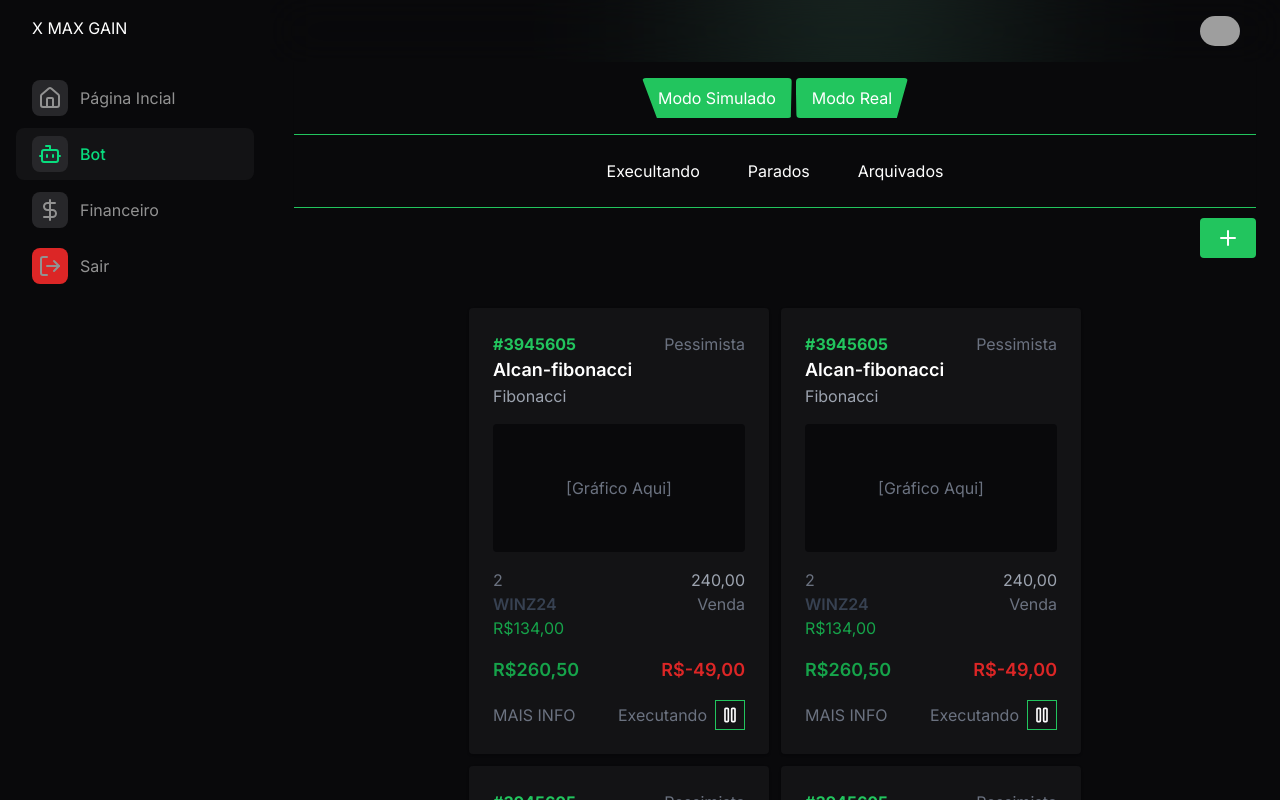
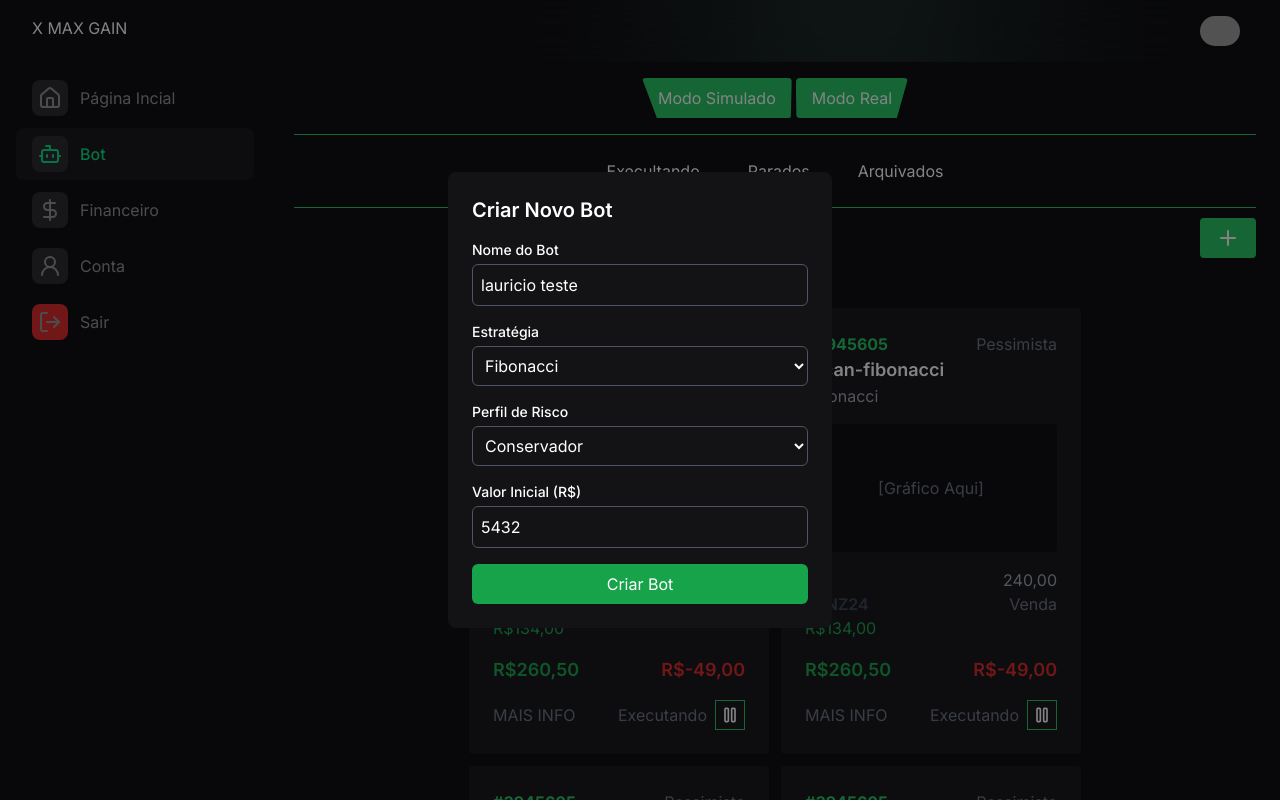
Before and after one commit to x-max-gain/xg-gain-painel, a Next.js app: page /painel/bot in a window 1280 px wide. Shown: the top 800 px of the page. Built offline with nearby package versions, Linux system fonts and the light colour scheme; grey boxes are pictures that could not be loaded.

Commit message:
modal bot

```diff
--- a/src/app/(app)/(platform)/painel/(home)/modules/request.tsx
+++ b/src/app/(app)/(platform)/painel/(home)/modules/request.tsx
@@ -86,7 +86,7 @@ export default function RequestAffiliates() {
     {label: "VALOR", children: (row: any) => row.value},
     {label: "PROJECAO", children: (row: any) => row.projection},
     {label: "ATUALIZADO", children: (row: any) => row.updated},
-    {label: "", children: (row: any) => <Link href="/painel/company/22">Ver Mais</Link>},
+    {label: "", children: (row: any) => <Link href="/painel/company/22" className='underline'>Ver Mais</Link>},
 
   ];
 
--- a/src/app/(app)/(platform)/painel/(home)/page.tsx
+++ b/src/app/(app)/(platform)/painel/(home)/page.tsx
@@ -33,13 +33,9 @@ export default function Affiliates() {
         <>
           <div className="flex justify-between">
             <div className="flex gap-3 items-center">
-              <h3 className="text-2xl font-semibold">Meus Afiliados</h3>
+              <h3 className="text-2xl font-semibold">Melhores Ativos</h3>
             </div>
-            <button
-              className="flex justify-center inline-flex items-center max-[400px]:px-4 min-[400px]:px-10 py-0 text-sm font-medium text-white bg-green-400 rounded-lg">
-                <SlidersHorizontal className="mr-2" height={14} />
-              <p className='max-[400px]:hidden'>Filtrar</p>
-            </button>
+
           </div>
 
           <ul className='flex border border-border-primary p-4 rounded-md'>
--- /dev/null
+++ b/src/app/(app)/(platform)/painel/account/[id]/page.tsx
@@ -0,0 +1,68 @@
+import Image from "next/image";
+import Link from "next/link";
+import { Sidebar } from "@/components/sidebar/sidebar";
+import { Navbar } from "@/components/navbar/navbar";
+import VideoCarousel from "@/components/carroussel/Carrousel";
+import Carrousel from "@/components/carroussel/Carrousel";
+
+
+
+export default function Account() {
+  return (
+    <div className="bg-background-secondary">
+      <div className="flex justify-center">
+        <div className="p-4 flex w-full justify-between">
+          <div className="h-auto" style={{ width: "74.5%"}}>
+            {/* PROFILE */}
+            <div className="bg-background-primary rounded-md p-4">
+              <div className="flex">
+                <Image
+                  src="https://logicc-tecnologia-s3.s3.amazonaws.com/system/user_default.webp"
+                  alt="User"
+                  className="object-cover mr-4"
+                  width={200}
+                  height={200}
+                />
+                <div className="flex flex-col">
+                  <h1 className="text-2xl">Lauricio De Sousa Oliveira</h1>
+                  <p>CPF: 043.921.432.01</p>
+                  <p>EMAIL: developerwebmasterpro@gmail.com</p>
+                  <p>TELEFONE: (63) 99999-9090</p>
+                </div>
+              </div>
+
+            </div>
+            <div className="bg-background-primary rounded-md mt-4">
+              <h2 className="px-4 py-2"><strong>Resumo do periodo</strong></h2>
+              <div className="flex px-4 overflow-x-hidden">
+              </div>
+            </div>
+
+            {/* ESTATÍSTICAS */}
+            <div className="bg-background-primary rounded-md mt-4 flex flex-col p-4 gap-2">
+              <h2 className="px-4 py-2"><strong>Detalhes do bots</strong></h2>
+              <div className="flex px-4 overflow-x-hidden">
+
+              </div>
+            </div>
+
+          </div>
+          <div className="w-1/4 h-auto" style={{ width: "24.5%"}}>
+            <div className="bg-background-primary rounded-md p-4 mt-4">
+              <h2 className="px-4 py-2"><strong>Lista de depósitos</strong></h2>
+              <div className="px-4 w-full">
+
+              </div>
+            </div>
+            <div className="bg-background-primary rounded-md p-4 mt-4">
+              <h2 className="px-4 py-2"><strong>Lista de saques</strong></h2>
+              <div className="px-4 w-full">
+
+              </div>
+            </div>
+          </div>
+        </div>
+      </div>
+    </div>
+  );
+}
--- /dev/null
+++ b/src/app/(app)/(platform)/painel/bot/modules/first-step.tsx
@@ -0,0 +1,83 @@
+import { SidebarClose } from "lucide-react";
+
+export function FirstStep(){
+  return(
+    <div className="bg-background-secondary text-white rounded-lg p-6 w-96">
+    <div className="flex justify-between items-center mb-4">
+      <h2 className="text-xl font-semibold">Criar Novo Bot</h2>
+      <button
+        onClick={() => setModalIsOpen(!modalIsOpen)}
+        className="text-gray-400 hover:text-white"
+      >
+        <SidebarClose/>
+      </button>
+    </div>
+    <form >
+      <div className="mb-4">
+        <label htmlFor="botName" className="block text-sm font-medium">
+          Nome do Bot
+        </label>
+        <input
+          type="text"
+          id="botName"
+          name="botName"
+          value={"lauricio teste"}
+          className="mt-1 block w-full p-2 bg-transparent border border-gray-600 rounded-md focus:outline-none focus:ring-2 focus:ring-green-500"
+          required
+        />
+      </div>
+      <div className="mb-4">
+        <label htmlFor="strategy" className="block text-sm font-medium">
+          Estratégia
+        </label>
+        <select
+          id="strategy"
+          name="strategy"
+            className="mt-1 block w-full p-2 bg-background-secondary border border-gray-600 rounded-md focus:outline-none focus:ring-2 focus:ring-green-500"
+          required
+        >
+          <option value="fibonacci">Fibonacci</option>
+          <option value="martingale">Martingale</option>
+        </select>
+      </div>
+      <div className="mb-4">
+        <label htmlFor="riskProfile" className="block text-sm font-medium">
+          Perfil de Risco
+        </label>
+        <select
+          id="riskProfile"
+          name="riskProfile"
+          value={"sim"}
+
+           className="mt-1 block w-full p-2 bg-background-secondary  border border-gray-600 rounded-md focus:outline-none focus:ring-2 focus:ring-green-500"
+          required
+        >
+          <option value="conservador">Conservador</option>
+          <option value="moderado">Moderado</option>
+          <option value="agressivo">Agressivo</option>
+        </select>
+      </div>
+      <div className="mb-4">
+        <label htmlFor="initialValue" className="block text-sm font-medium">
+          Valor Inicial (R$)
+        </label>
+        <input
+          type="number"
+          id="initialValue"
+          name="initialValue"
+          value={"5432"}
+          className="mt-1 block w-full p-2 bg-background-secondary border border-gray-600 rounded-md focus:outline-none focus:ring-2 focus:ring-green-500"
+          min="1"
+          required
+        />
+      </div>
+      <button
+        type="submit"
+        className="w-full bg-green-600 hover:bg-green-700 text-white py-2 rounded-md transition"
+      >
+        Criar Bot
+      </button>
+    </form>
+  </div>
+  )
+}
--- a/src/app/(app)/(platform)/painel/bot/page.tsx
+++ b/src/app/(app)/(platform)/painel/bot/page.tsx
@@ -1,7 +1,12 @@
-import { Pause, Plus } from "lucide-react";
-import { after } from "node:test";
+'use client'
+
+import { Pause, Plus, SidebarClose } from "lucide-react";
+import { useState } from "react";
 
 export default function Bot() {
+  const [modalIsOpen, setModalIsOpen] = useState(true);
+  const [modalStage, setModalStage] = useState(1);
+
   return (
     <div className="w-full min-h-screen bg-background-primary">
 
@@ -28,7 +33,6 @@ export default function Bot() {
             Modo Real
           </button>
         </div>
-
       </nav>
 
       <nav className="border-b border-green-500 shadow-sm p-4 flex justify-center items-center">
@@ -43,15 +47,15 @@ export default function Bot() {
             Arquivados
           </button>
        </div>
+      </nav>
 
 
-
-      </nav>
 
       <div style={{ position: "relative", height: "100px" }}>
         <button
           className="bg-green-500 text-white px-4 py-2 rounded hover:bg-green-600"
           style={{ position: "absolute", top: "10px", right: "0" }}
+          onClick={() => setModalIsOpen(!modalIsOpen)}
         >
           <Plus/>
         </button>
@@ -59,6 +63,81 @@ export default function Bot() {
 
 
       <main className="px-8 flex gap-3 items-center flex-wrap justify-center ">
+
+      <div className={`${modalIsOpen ? "block" : "hidden"} w-full fixed inset-0 bg-background-primary bg-opacity-50 flex justify-center items-center z-50`}>
+          <div className="bg-background-secondary text-white rounded-lg p-6 w-96">
+            <div className="flex justify-between items-center mb-4">
+              <h2 className="text-xl font-semibold">Criar Novo Bot</h2>
+            </div>
+            <form >
+              <div className="mb-4">
+                <label htmlFor="botName" className="block text-sm font-medium">
+                  Nome do Bot
+                </label>
+                <input
+                  type="text"
+                  id="botName"
+                  name="botName"
+                  value={"lauricio teste"}
+                  className="mt-1 block w-full p-2 bg-transparent border border-gray-600 rounded-md focus:outline-none focus:ring-2 focus:ring-green-500"
+                  required
+                />
+              </div>
+              <div className="mb-4">
+                <label htmlFor="strategy" className="block text-sm font-medium">
+                  Estratégia
+                </label>
+                <select
+                  id="strategy"
+                  name="strategy"
+                    className="mt-1 block w-full p-2 bg-background-secondary border border-gray-600 rounded-md focus:outline-none focus:ring-2 focus:ring-green-500"
+                  required
+                >
+                  <option value="fibonacci">Fibonacci</option>
+                  <option value="martingale">Martingale</option>
+                </select>
+              </div>
+              <div className="mb-4">
+                <label htmlFor="riskProfile" className="block text-sm font-medium">
+                  Perfil de Risco
+                </label>
+                <select
+                  id="riskProfile"
+                  name="riskProfile"
+                  value={"sim"}
+
+                   className="mt-1 block w-full p-2 bg-background-secondary  border border-gray-600 rounded-md focus:outline-none focus:ring-2 focus:ring-green-500"
+                  required
+                >
+                  <option value="conservador">Conservador</option>
+                  <option value="moderado">Moderado</option>
+                  <option value="agressivo">Agressivo</option>
+                </select>
+              </div>
+              <div className="mb-4">
+                <label htmlFor="initialValue" className="block text-sm font-medium">
+                  Valor Inicial (R$)
+                </label>
+                <input
+                  type="number"
+                  id="initialValue"
+                  name="initialValue"
+                  value={"5432"}
+                  className="mt-1 block w-full p-2 bg-background-secondary border border-gray-600 rounded-md focus:outline-none focus:ring-2 focus:ring-green-500"
+                  min="1"
+                  required
+                />
+              </div>
+              <button
+                type="submit"
+                className="w-full bg-green-600 hover:bg-green-700 text-white py-2 rounded-md transition"
+              >
+                Criar Bot
+              </button>
+            </form>
+          </div>
+        </div>
+
         <div className="w-full max-w-[300px] bg-background-secondary shadow rounded p-6">
           <div className="flex justify-between items-center">
             <h2 className="text-green-500 font-bold">#3945605</h2>
--- a/src/app/(app)/(platform)/painel/company/[id]/page.tsx
+++ b/src/app/(app)/(platform)/painel/company/[id]/page.tsx
@@ -102,7 +102,7 @@ export default function Company() {
                   <button
                   type="submit"
                   className="w-full py-2 text-sm font-medium text-white bg-green-500 rounded-md hover:bg-green-600">
-                    Comentar
+                    Enviar
                     </button>
                 </div>
               </div>
--- a/src/app/(app)/(platform)/painel/finance/page.tsx
+++ b/src/app/(app)/(platform)/painel/finance/page.tsx
@@ -1,3 +1,5 @@
+import { Link } from "lucide-react";
+
 export default function Finnance() {
   return (
     <div className="w-full min-h-screen bg-primary">
@@ -11,13 +13,13 @@ export default function Finnance() {
       <section className="p-6 bg-background-primary shadow-md">
         <h2 className="text-lg font-bold text-white-700 mb-4">Filtros</h2>
         <div className="flex gap-4">
-          <select className="border bg-transparent border-green-500 rounded px-2 py-2">
+          <select className="border bg-background-primary text-white border-green-500 rounded px-2 py-2 appearance-none">
             <option>Selecionar período</option>
             <option>Última semana</option>
             <option>Último mês</option>
             <option>Último ano</option>
           </select>
-          <select className="border bg-transparent border-green-500 rounded px-2 py-2">
+          <select className="border bg-background-primary text-white border-green-500 rounded px-2 py-2 appearance-none">
             <option>Tipo de Bot</option>
             <option>Fibonacci</option>
             <option>Laurício-Bitcoin</option>
@@ -37,7 +39,7 @@ export default function Finnance() {
             <p className="text-green-600 text-2xl font-bold">R$ 1.530,00</p>
           </div>
           <div className="p-4 bg-background-secondary rounded shadow">
-            <p className="text-sm text-white">Saldo Diário Médio</p>
+            <p className="text-sm text-white">Lucro Diário Médio</p>
             <p className="text-green-600 text-2xl font-bold">R$ 200,00</p>
           </div>
           <div className="p-4 bg-background-secondary rounded shadow">
@@ -56,28 +58,25 @@ export default function Finnance() {
         <h2 className="text-lg font-bold text-white-700 mb-4">Detalhes por Bot</h2>
         <table className="w-full border-collapse border border-green-500 text-sm">
           <thead>
-            <tr className="bg-green-500">
-              <th className="border border-green-500 p-2">#ID</th>
+            <tr className="bg-background-deep">
               <th className="border border-green-500 p-2">Nome</th>
               <th className="border border-green-500 p-2">Lucro</th>
-              <th className="border border-green-500 p-2">Saldo Diário</th>
+              <th className="border border-green-500 p-2">Lucro Diário</th>
               <th className="border border-green-500 p-2">Status</th>
             </tr>
           </thead>
           <tbody>
-            <tr>
-              <td className="border border-green-500 p-2">#3945605</td>
+            <tr className="text-center">
               <td className="border border-green-500 p-2">Laurício-Bitcoin</td>
               <td className="border border-green-500 p-2 text-green-600">R$ 320,00</td>
               <td className="border border-green-500 p-2 text-green-600">R$ 999,00</td>
-              <td className="border border-green-500 p-2 text-green-500">Ativo</td>
+              <td className="border border-green-500 p-2 text-green-500">ATIVO</td>
             </tr>
-            <tr>
-              <td className="border border-green-500 p-2">#3945606</td>
+            <tr className="text-center">
               <td className="border border-green-500 p-2">Alcan-Fibonacci</td>
               <td className="border border-green-500 p-2 text-green-600">R$ 310,00</td>
               <td className="border border-green-500 p-2 text-green-600">R$ 199,00</td>
-              <td className="border border-green-500 p-2 text-red-500">Parado</td>
+              <td className="border border-green-500 p-2 text-red-500">PARADO</td>
             </tr>
           </tbody>
         </table>
--- a/src/components/sidebar/routes.tsx
+++ b/src/components/sidebar/routes.tsx
@@ -1,5 +1,5 @@
 import { IRoutes } from "@/interfaces/routes-interface";
-import { Banknote, Box, DollarSign, Handshake, Home, Bot, MousePointerClick, Paperclip, PencilRuler, Settings, ShoppingBasket, ShoppingCart, User, Users, LogOut } from "lucide-react";
+import { Banknote, Box, DollarSign, Handshake, Home, Bot, MousePointerClick, Paperclip, PencilRuler, Settings, ShoppingBasket, ShoppingCart, User, Users, LogOut, User2 } from "lucide-react";
 
 export const routes: IRoutes[] = [
   {
@@ -18,6 +18,11 @@ export const routes: IRoutes[] = [
     url: "/painel/finance"
   },
   {
+    icon: <User2 size={24} />,
+    name: "Conta",
+    url: "/painel/account/22"
+  },
+  {
     icon: <LogOut size={24} />,
     name: "Sair",
     url: "/logout"
--- a/tailwind.config.ts
+++ b/tailwind.config.ts
@@ -15,7 +15,8 @@ const config: Config = {
         background: {
           primary: "#09090B",
           secondary: "#131315",
-          green: "#08DD7E"
+          green: "#08DD7E",
+          deep: "#181818"
         },
         text: {
           primary: "#FFFFFF",
```
